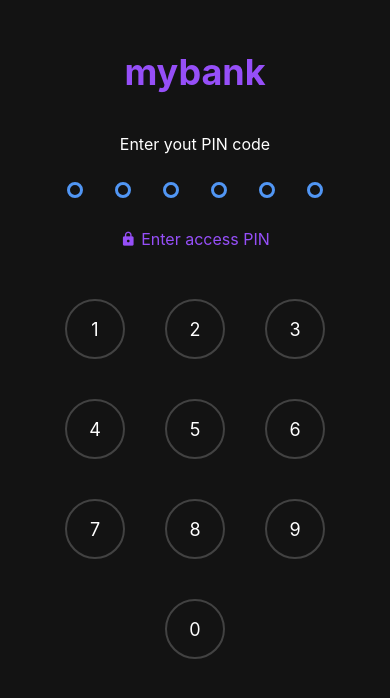
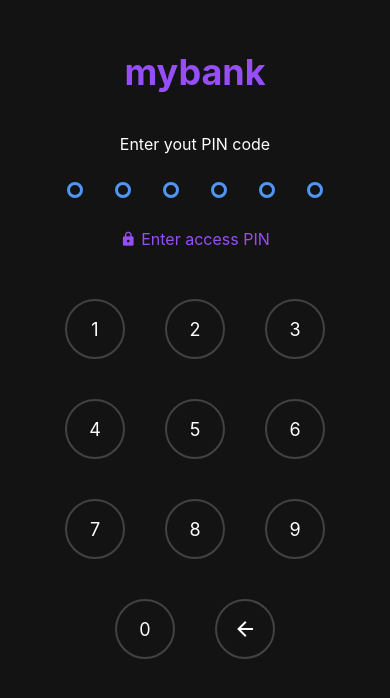
Before and after one commit to jairoevaristo/mybank-app, a React Native app: screen /Secure in a window 390 px wide. Shown: the top 698 px of the page. Built offline with nearby package versions, Linux system fonts and the light colour scheme.

Commit message:
finished component the PIN numbers

```diff
--- a/src/components/PinComponent.tsx
+++ b/src/components/PinComponent.tsx
@@ -1,20 +1,33 @@
-import React from 'react';
+import React, { ReactNode } from 'react';
 import { View, Text, TouchableOpacity, StyleSheet } from 'react-native';
+import { MaterialCommunityIcons } from '@expo/vector-icons';
 
 type PinComponentProps = {
-  pinValue: (item: number) => void;
+  pinValue: (item: number | ReactNode, index: number) => void;
 }
 
 function PinComponent({ pinValue }: PinComponentProps) {
-  const pinNumbers = [1, 2, 3, 4, 5, 6, 7, 8, 9, 0];
+  const pinNumbers = [
+      '1',
+      '2',
+      '3',
+      '4',
+      '5',
+      '6',
+      '7',
+      '8',
+      '9',
+      '0',
+      <MaterialCommunityIcons name="arrow-left" size={24} color="#fff" />
+  ];
 
   return (
     <View style={styles.container}>
-      {pinNumbers.map(item => (
+      {pinNumbers.map((item, index) => (
         <TouchableOpacity
-          key={item}
+          key={index}
           style={styles.pinItem}
-          onPress={() => pinValue(item)}
+          onPress={() => pinValue(item, index)}
         >
           <Text style={{ color: "#ffff", fontSize: 18 }}>{item}</Text>
         </TouchableOpacity>
--- a/src/screens/Secure.tsx
+++ b/src/screens/Secure.tsx
@@ -1,4 +1,4 @@
-import React, { useState } from 'react';
+import React, { ReactNode, useEffect, useState } from 'react';
 import {
   SafeAreaView,
   View,
@@ -8,15 +8,27 @@ import {
 import { MaterialCommunityIcons } from '@expo/vector-icons';
 
 import { PinComponent } from '../components/PinComponent';
+import { useNavigation } from '@react-navigation/core';
 
 function Secure() {
+  const navigation = useNavigation();
+
   const pins = [1, 2, 3, 4, 5, 6];
 
-  const [pinCount, setPinCount] = useState<number[]>([]);
+  const [pinCount, setPinCount] = useState<number>(0);
 
-  function handleGetPinValue(item: number) {
-    setPinCount(state => [...state, item]);
+  function handleGetPinValue(_: number | ReactNode, index: number) {
+    setPinCount(prev => (
+      index !== 10 ? prev + 1 : prev - 1
+    ))
   }
+
+  useEffect(() => {
+    if (pinCount === pins.length) {
+      setPinCount(0);
+      navigation.navigate("Transfer");
+    }
+  }, [pinCount]);
 
   return (
     <SafeAreaView style={styles.container}>
@@ -32,8 +44,9 @@ function Secure() {
         {
           pins.map(pin => (
             <View style={styles.pinItem} key={pin}>
-              { pinCount.length > 0 &&
-                <View style={styles.pinItemContent} />
+              { pin <= pinCount
+                ? <View style={styles.pinItemContent} />
+                : null
               }
             </View>
         ))}
--- a/src/screens/Transfer.tsx
+++ b/src/screens/Transfer.tsx
@@ -1,10 +1,40 @@
-import React from 'react';
-import { View } from 'react-native';
+import React, { useEffect, useState } from 'react';
+import {
+  SafeAreaView,
+  View,
+  Text,
+  StyleSheet,
+} from 'react-native';
 
 function Transfer() {
   return (
-    <View />
+    <SafeAreaView style={styles.container}>
+      <View style={styles.header}>
+        <Text style={styles.title}>
+          mybank
+        </Text>
+      </View>
+    </SafeAreaView>
   )
 }
 
+const styles = StyleSheet.create({
+  container: {
+    flex: 1,
+    backgroundColor: '#131313',
+  },
+
+  header: {
+    paddingTop: 50,
+    width: '100%',
+    alignItems: 'center',
+    justifyContent: 'center'
+  },
+  title: {
+    fontSize: 36,
+    color: '#964FF8',
+    fontWeight: 'bold'
+  },
+});
+
 export { Transfer };
```
